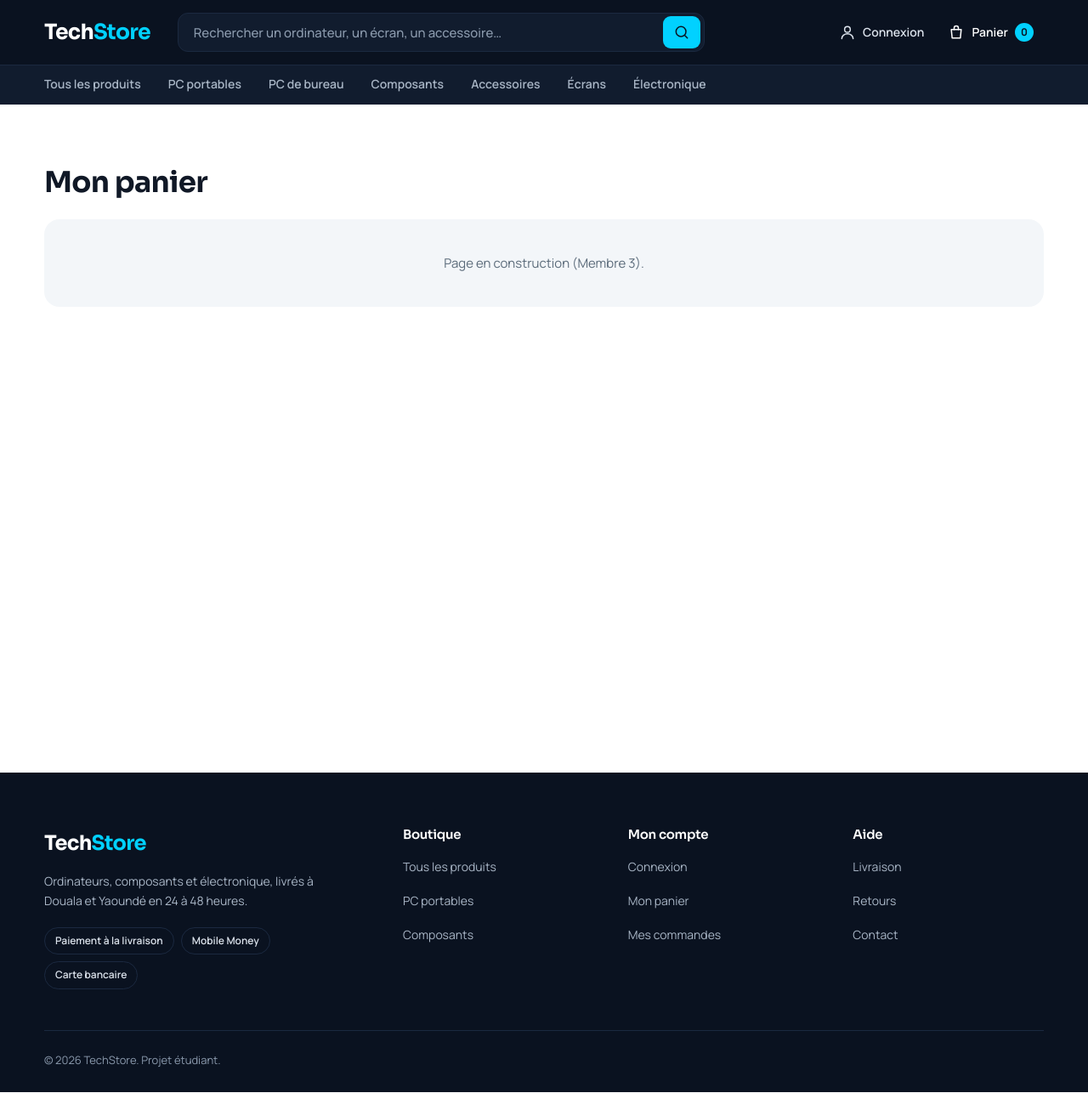
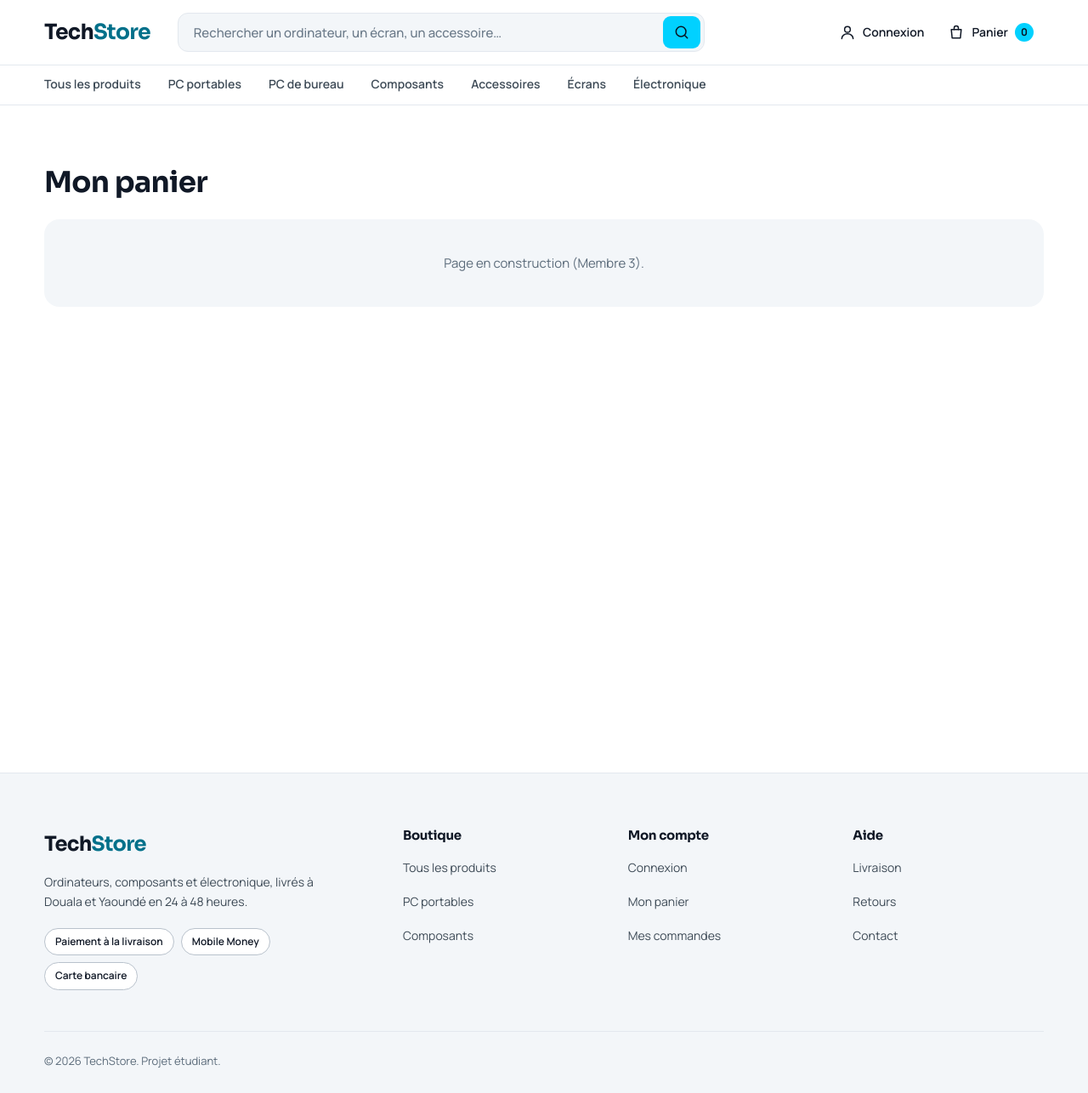
Before and after one commit to Zut17/techstore, a React (Vite) app: page /panier in a window 1280 px wide. Shown: the whole page at 85% size. Built offline with nearby package versions, Linux system fonts and the light colour scheme.

Commit message:
style: nouvelle charte claire (fond blanc, texte noir), en-tête et pied de page

```diff
--- a/index.html
+++ b/index.html
@@ -4,7 +4,7 @@
     <meta charset="UTF-8">
     <meta name="viewport" content="width=device-width, initial-scale=1">
     <meta name="description" content="TechStore, boutique en ligne d'ordinateurs, de composants, d'accessoires informatiques et de produits électroniques.">
-    <meta name="theme-color" content="#0A1220">
+    <meta name="theme-color" content="#FFFFFF">
     <title>TechStore</title>
     <link rel="icon" type="image/svg+xml" href="/favicon.svg">
     <link rel="preconnect" href="https://fonts.googleapis.com">
--- a/src/components/Footer.css
+++ b/src/components/Footer.css
@@ -1,6 +1,7 @@
 .footer {
-  background: var(--night);
-  color: #A9B6C6;
+  background: var(--bg-light-color);
+  border-top: 1px solid var(--border-color);
+  color: #3D4A56;
   margin-top: 96px;
   padding: 64px 0 28px;
   font-size: 14px;
@@ -17,12 +18,12 @@
   font-size: 24px;
   font-weight: 700;
   letter-spacing: -0.03em;
-  color: var(--third-color);
+  color: var(--second-color);
   margin-bottom: 12px;
 }
 
 .footer-brand span {
-  color: var(--main-color);
+  color: var(--main-dark);
 }
 
 .footer-about p {
@@ -41,17 +42,18 @@
 
 .footer-pay li {
   padding: 6px 12px;
-  border: 1px solid var(--night-3);
+  border: 1px solid var(--input-border);
   border-radius: 999px;
+  background: var(--third-color);
   font-size: 12px;
   font-weight: 600;
-  color: #DCE3EC;
+  color: var(--second-color);
 }
 
 .footer h2 {
   font-size: 15px;
-  font-weight: 600;
-  color: var(--third-color);
+  font-weight: 700;
+  color: var(--second-color);
   margin-bottom: 10px;
 }
 
@@ -62,15 +64,16 @@
 }
 
 .footer nav a:hover {
-  color: var(--main-color);
+  color: var(--main-dark);
+  text-decoration: underline;
 }
 
 .footer-copy {
-  border-top: 1px solid var(--night-3);
+  border-top: 1px solid var(--border-color);
   margin-top: 48px;
   padding-top: 24px;
   font-size: 13px;
-  color: #8B9AAD;
+  color: #5B6B7A;
 }
 
 @media (max-width: 900px) {
--- a/src/components/Navbar.css
+++ b/src/components/Navbar.css
@@ -1,10 +1,11 @@
-/* En-tête sombre, collé en haut de l'écran pendant le défilement */
+/* En-tête blanc, collé en haut de l'écran pendant le défilement */
 .navbar {
   position: sticky;
   top: 0;
   z-index: 20;
-  background: var(--night);
-  color: var(--third-color);
+  background: var(--third-color);
+  color: var(--second-color);
+  box-shadow: 0 1px 0 var(--border-color);
 }
 
 /* Ligne principale : logo, recherche, actions */
@@ -27,7 +28,7 @@
 }
 
 .navbar-logo span {
-  color: var(--main-color);
+  color: var(--main-dark);
 }
 
 /* Recherche */
@@ -38,8 +39,8 @@
   max-width: 620px;
   min-width: 0;
   height: 46px;
-  background: var(--night-2);
-  border: 1px solid var(--night-3);
+  background: var(--bg-light-color);
+  border: 1px solid var(--border-color);
   border-radius: 12px;
   padding-left: 4px;
   transition: border-color 0.15s;
@@ -56,13 +57,13 @@
   height: 100%;
   border: 0;
   background: transparent;
-  color: var(--third-color);
+  color: var(--second-color);
   padding: 0 14px;
   box-shadow: none;
 }
 
 .navbar-search input[type="search"]::placeholder {
-  color: #8B9AAD;
+  color: #6B7A89;
 }
 
 .navbar-search button {
@@ -100,18 +101,13 @@
   border: 0;
   border-radius: var(--radius);
   background: none;
-  color: #DCE3EC;
+  color: var(--second-color);
   font-size: 14px;
   font-weight: 600;
 }
 
 .navbar-link:hover {
-  background: var(--night-2);
-  color: var(--third-color);
-}
-
-.navbar-cart {
-  color: var(--third-color);
+  background: var(--bg-light-color);
 }
 
 .navbar-badge {
@@ -130,8 +126,8 @@
 
 /* Menu des catégories */
 .navbar-menu {
-  background: var(--night-2);
-  border-top: 1px solid var(--night-3);
+  background: var(--third-color);
+  border-top: 1px solid var(--border-color);
 }
 
 .navbar-menu-inner {
@@ -148,7 +144,7 @@
   padding: 0 14px;
   font-size: 14px;
   font-weight: 600;
-  color: #A9B6C6;
+  color: #3D4A56;
   border-bottom: 2px solid transparent;
   transition: color 0.15s, border-color 0.15s;
 }
@@ -158,11 +154,11 @@
 }
 
 .navbar-menu a:hover {
-  color: var(--third-color);
+  color: var(--second-color);
 }
 
 .navbar-menu a[aria-current="page"] {
-  color: var(--third-color);
+  color: var(--second-color);
   border-bottom-color: var(--main-color);
 }
 
--- a/src/index.css
+++ b/src/index.css
@@ -164,25 +164,28 @@ button {
   cursor: not-allowed;
 }
 
+/* Bouton secondaire : fond blanc, bordure et texte foncés */
 .btn-dark {
-  background: var(--night);
-  color: var(--third-color);
+  background: var(--third-color);
+  color: var(--second-color);
+  box-shadow: inset 0 0 0 1px var(--input-border);
 }
 
 .btn-dark:hover {
-  background: var(--night-3);
-  box-shadow: none;
+  background: var(--bg-light-color);
+  box-shadow: inset 0 0 0 1px var(--second-color);
 }
 
+/* Bouton contour, utilisé sur l'image de l'accueil */
 .btn-ghost {
-  background: transparent;
-  color: var(--third-color);
-  box-shadow: inset 0 0 0 1px rgba(255, 255, 255, 0.35);
+  background: rgba(255, 255, 255, 0.7);
+  color: var(--second-color);
+  box-shadow: inset 0 0 0 1px var(--input-border);
 }
 
 .btn-ghost:hover {
-  background: rgba(255, 255, 255, 0.08);
-  box-shadow: inset 0 0 0 1px rgba(255, 255, 255, 0.7);
+  background: var(--third-color);
+  box-shadow: inset 0 0 0 1px var(--second-color);
 }
 
 .btn-link {
```
